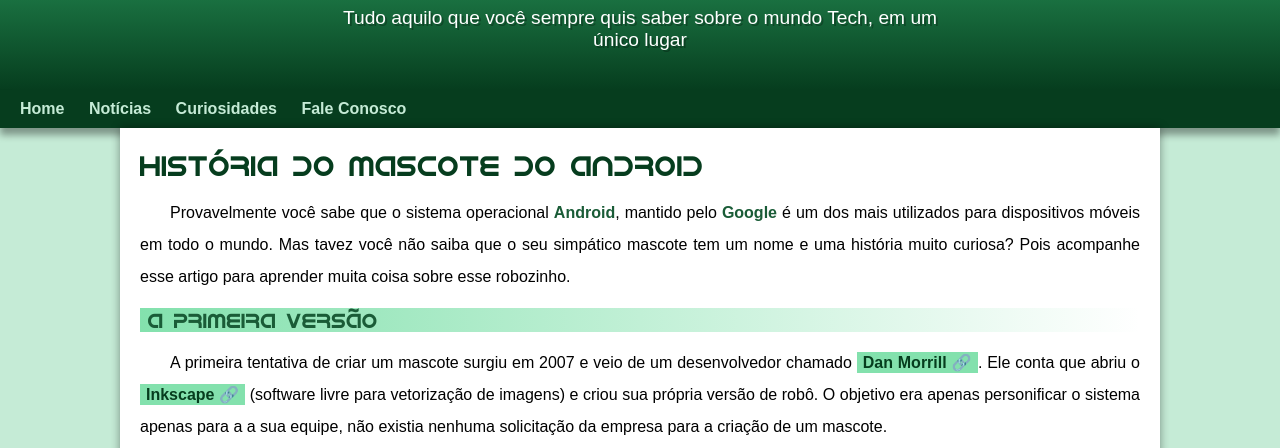
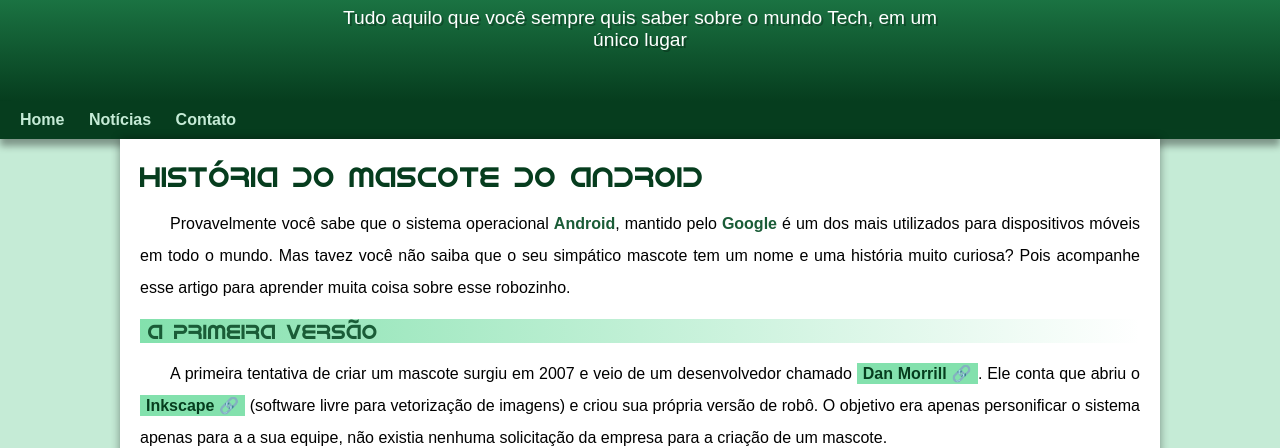
Before and after one commit to matheusoliveira47/projeto-android, a plain HTML site: page index.html in a window 1280 px wide. Shown: the part 100-548 px from the top of the page. Drawn offline with Linux system fonts and the light colour scheme.

Commit message:
Código corrigido

```diff
--- a/estilo/style.css
+++ b/estilo/style.css
@@ -60,7 +60,8 @@
     max-width: 600px; /*O efeito colateral é que vira um block-level, e você vai ter que usar o margin: auto pra forçá-lo a centralizar*/
     padding-left: 10px; /*Pra não ficar colado*/
     padding-right: 10px; /*Pra não ficar colado*/
-    margin: auto auto 20px auto;
+    margin: auto;
+    padding-bottom: 50px;
 }
 
 nav {
--- a/index.html
+++ b/index.html
@@ -15,8 +15,7 @@
     <nav>
         <a href="#">Home</a>
         <a href="#">Notícias</a>
-        <a href="#">Curiosidades</a>
-        <a href="#">Fale Conosco</a>
+        <a href="#">Contato</a>
     </nav>
     <main>
         <article>
```
